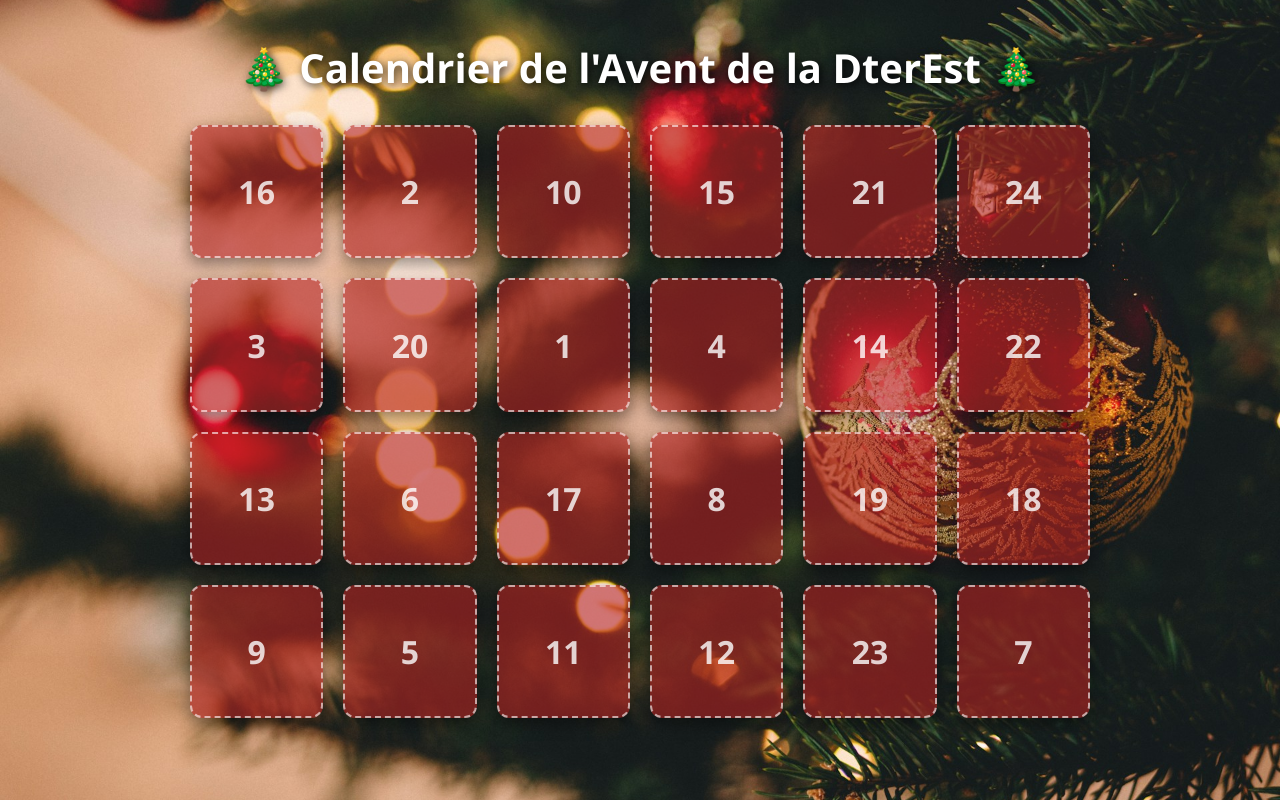
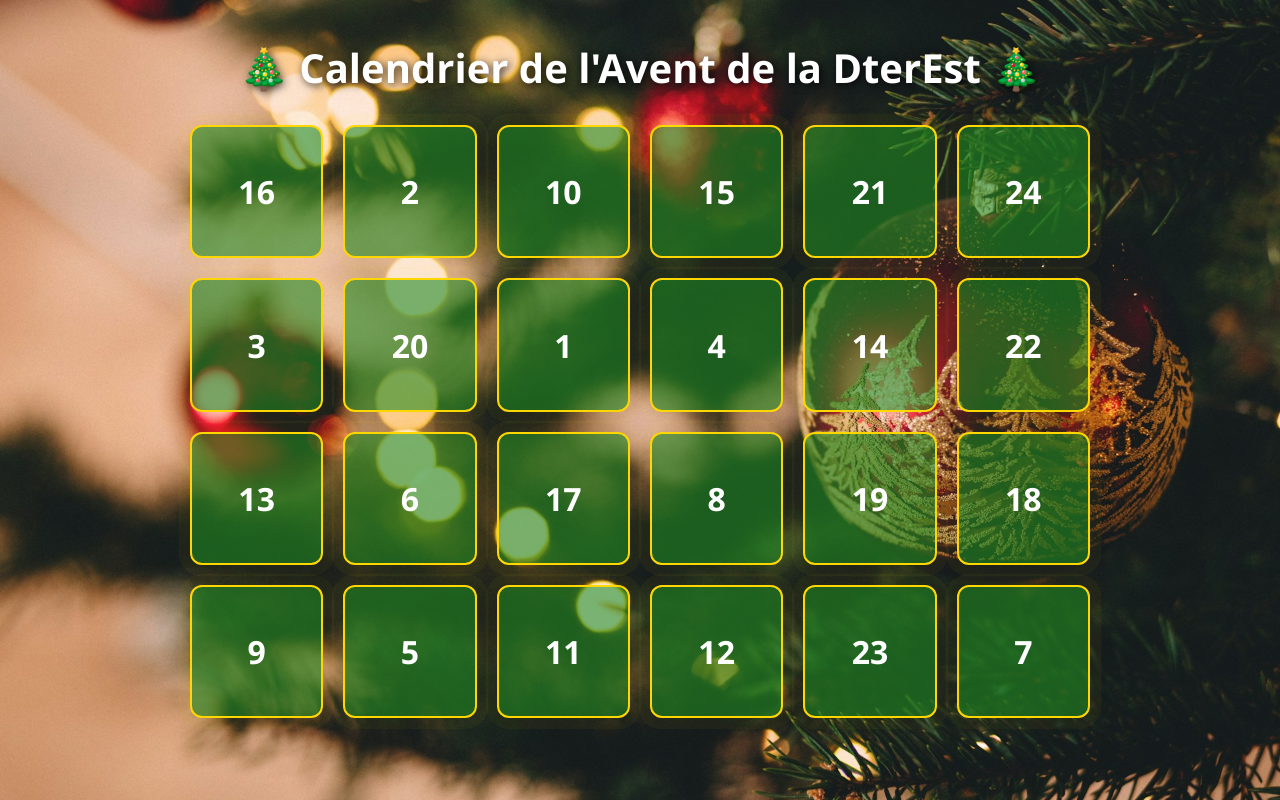
Before and after one commit to stepsad/xmas-cal, a plain HTML site: page index.html in a window 1280 px wide. Drawn offline with Linux system fonts and the light colour scheme.

Commit message:
Update index.html

```diff
--- a/index.html
+++ b/index.html
@@ -157,7 +157,7 @@
 
         // /!\ ASTUCE POUR TESTER AVANT DÉCEMBRE /!\
         // Remplacer le numéro du mois de décembre (12) par le numéro du mois actuel.
-        const jourMaxAutorise = (moisActuel === 12) ? jourActuel : 0;
+        const jourMaxAutorise = (moisActuel === 11) ? jourActuel : 0;
 
         // 4. MÉMOIRE DES CASES OUVERTES
         let casesOuvertes = JSON.parse(localStorage.getItem('avent_cases_ouvertes')) || [];
```
